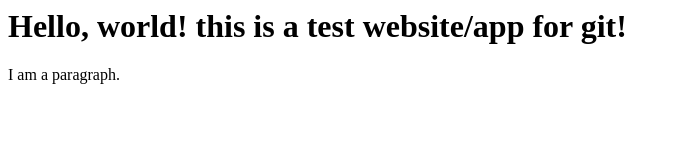
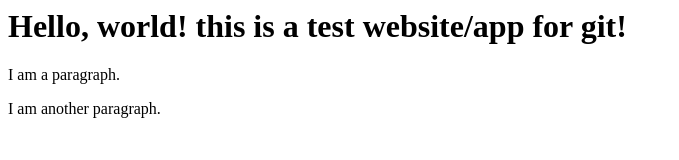
Before and after one commit to bash-ful/myappsample, a plain HTML site: page index.html in a window 1280 px wide. Shown: the whole page, without its empty margins (0-679 px from the left). Drawn offline with Linux system fonts and the light colour scheme.

Commit message:
Changed app.js, added paragraph in index.html

```diff
--- a/app.js
+++ b/app.js
@@ -0,0 +1 @@
+console.log("hi");
--- a/index.html
+++ b/index.html
@@ -8,5 +8,6 @@
 <body>
     <h1>Hello, world! this is a test website/app for git!</h1>
     <p>I am a paragraph.</p>
+    <p>I am another paragraph.</p>
 </body>
 </html>
```
